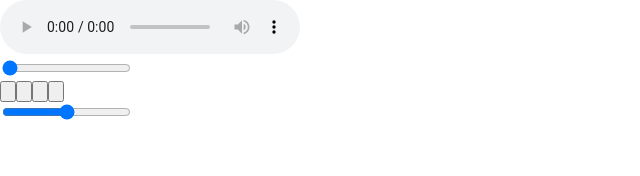
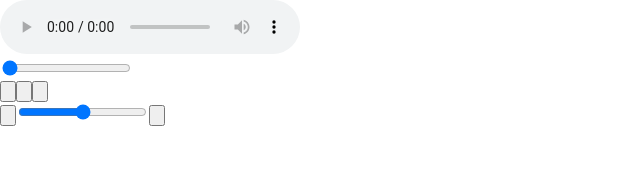
Before and after one commit to chOlya/music-player, a React (Create React App) app in the folder frontend/: page / in a window 1280 px wide. Shown: the top 176 px of the page, without its empty margins (0-640 px from the left). Built offline with nearby package versions, Linux system fonts and the light colour scheme.

Commit message:
move speaker buttons to volume bar component

```diff
--- a/frontend/src/components/AudioPlayerButtons/AudioPlayerButtons.tsx
+++ b/frontend/src/components/AudioPlayerButtons/AudioPlayerButtons.tsx
@@ -1,11 +1,11 @@
 import React from 'react';
-import {SpeakerWaveIcon, SpeakerXMarkIcon, PlayIcon, PauseIcon, ForwardIcon, BackwardIcon} from '@heroicons/react/24/outline';
+import {PlayIcon, PauseIcon, ForwardIcon, BackwardIcon} from '@heroicons/react/24/outline';
 import {music, Song} from '../../objects/music';
 import {AudioPlayerContext} from '../AudioPlayer/AudioPlayer';
 
 const AudioPlayerButtons: React.FC = () => {
     const context = React.useContext(AudioPlayerContext);
-    const { state: {isPlaying, volume, currentSong, songRef}, actions: {setIsPlaying, setCurrentSong, setVolume}} = context;
+    const { state: {isPlaying, currentSong, songRef}, actions: {setIsPlaying, setCurrentSong, setVolume}} = context;
 
     const handlePlay = (isPlaying: boolean): void => {
         isPlaying ? songRef.current?.pause() : songRef.current?.play();
@@ -27,35 +27,19 @@ const AudioPlayerButtons: React.FC = () => {
        setCurrentSong(music[newIndex]);
     };
 
-    const onVolumeChange = (volume: number): void => {
-       if (volume) {
-           setVolume(0);
-           songRef.current.volume = 0;
-       } else {
-           setVolume(50);
-           songRef.current.volume = 50 / 100;
-       }
-    };
-
     return (
         <div className="audio-player-buttons">
-            <button>
-                <ForwardIcon onClick={() => onSongChange(currentSong, true)}/>
+            <button className="audio-player-buttons__back">
+                <BackwardIcon onClick={() => onSongChange(currentSong, false)} />
             </button>
-            <button onClick={() => handlePlay(isPlaying)}>
+            <button onClick={() => handlePlay(isPlaying)} className="audio-player-buttons__play">
                 {isPlaying
                     ? <PauseIcon />
                     : <PlayIcon />
                 }
             </button>
-            <button>
-                <BackwardIcon onClick={() => onSongChange(currentSong, false)} />
-            </button>
-            <button onClick={() => onVolumeChange(volume)}>
-                {volume
-                    ? <SpeakerWaveIcon />
-                    : <SpeakerXMarkIcon />
-                }
+            <button className="audio-player-buttons__forward">
+                <ForwardIcon onClick={() => onSongChange(currentSong, true)}/>
             </button>
         </div>
     );
--- a/frontend/src/components/VolumeBar/VolumeBar.tsx
+++ b/frontend/src/components/VolumeBar/VolumeBar.tsx
@@ -1,5 +1,6 @@
 import React from 'react';
 import {AudioPlayerContext} from '../AudioPlayer/AudioPlayer';
+import {SpeakerWaveIcon, SpeakerXMarkIcon} from '@heroicons/react/24/outline';
 
 const VolumeBar: React.FC = () => {
     const context = React.useContext(AudioPlayerContext);
@@ -10,8 +11,23 @@ const VolumeBar: React.FC = () => {
         songRef.current.volume = volume / 100;
     }
 
+    const turnOff = () => {
+        setVolume(0);
+        songRef.current.volume = 0;
+    }
+
+    const turnOn = () => {
+        if (!volume) {
+            setVolume(50);
+            songRef.current.volume = 0.5;
+        }
+    };
+
     return (
         <div className="volume-bar">
+            <button onClick={() => turnOff()}>
+                <SpeakerXMarkIcon />
+            </button>
             <input
                 type="range"
                 min={0}
@@ -19,6 +35,9 @@ const VolumeBar: React.FC = () => {
                 value={volume}
                 onChange={(e) => onVolumeChange(e)}
             />
+            <button onClick={() => turnOn()}>
+                <SpeakerWaveIcon />
+            </button>
         </div>
     );
 };
```
